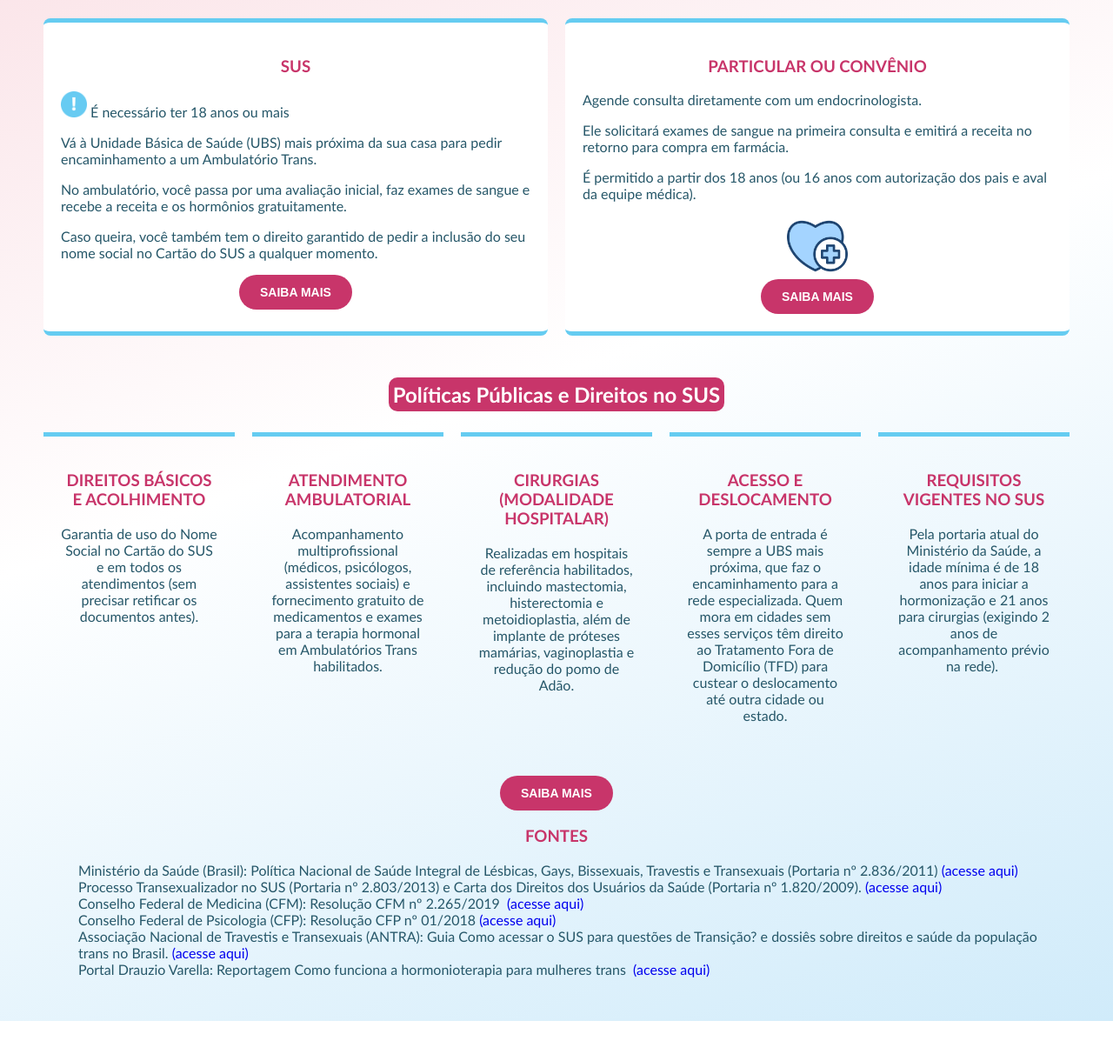
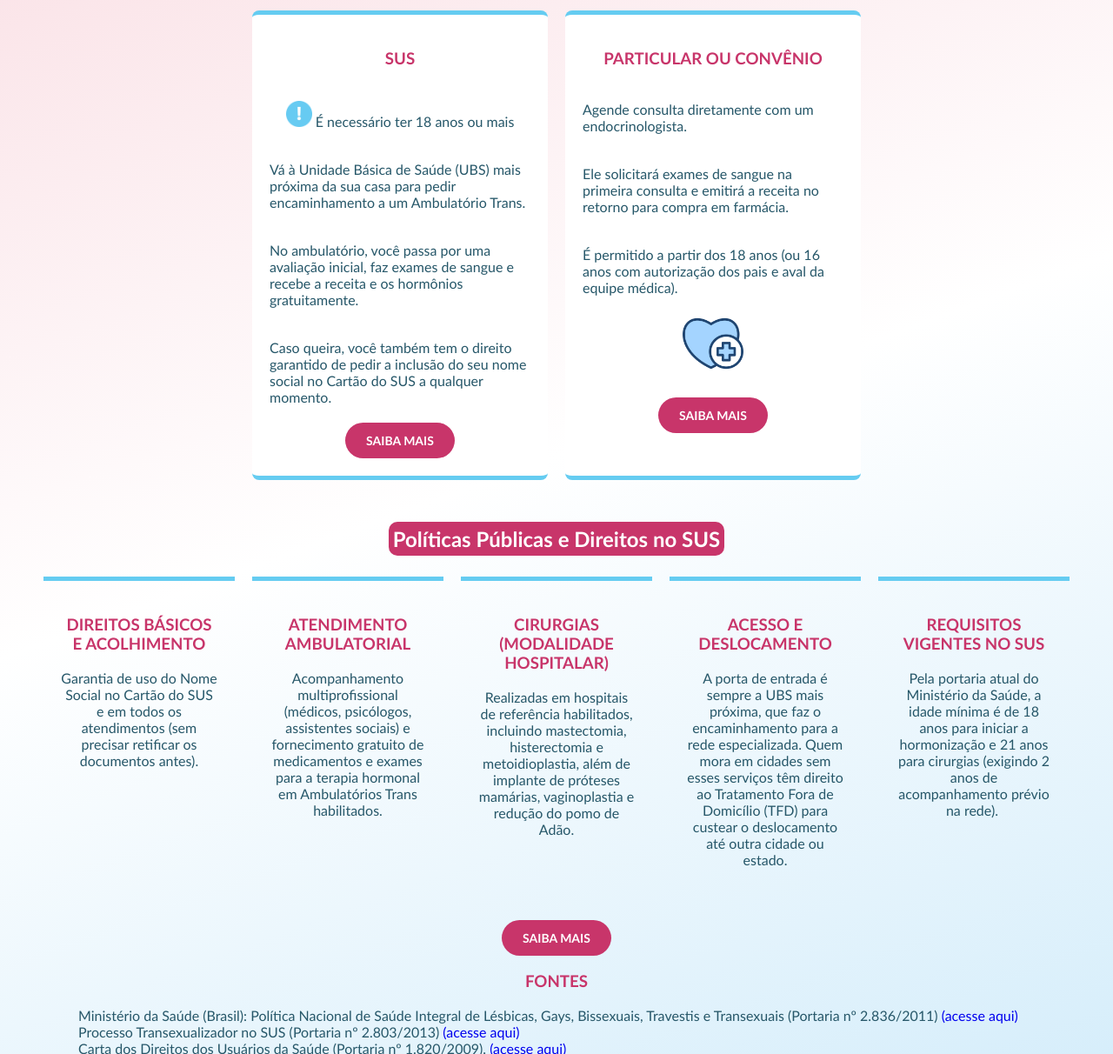
Before and after one commit to GabrielHebertReis/site-cantinho-trans, a plain HTML site: page saude.html in a window 1280 px wide. Shown: the part 310-1522 px from the top of the page at 87% size. Before the commit the page ends 1484 px from the top, so only its background shows below. Drawn offline with Linux system fonts and the light colour scheme.

Commit message:
estilização da página saúde e atualização de links

```diff
--- a/css/style.css
+++ b/css/style.css
@@ -65,7 +65,7 @@ section{
     color: var(--branco-fundo);
 }
 
-button{
+.botao{
     background: var(--rosa-escuro);
     padding: 12px 24px;
     border: none;
@@ -77,7 +77,7 @@ button{
     font-weight: bold;
 }
 
-button:hover {
+.botao:hover {
   background: var(--azul-claro);
 }
 
@@ -99,6 +99,11 @@ ul{
     border-radius: 8px;
     border-top: 5px solid var(--azul-claro);
     border-bottom: 5px solid var(--azul-claro);
+    display: flex;
+    flex-direction: column;
+    align-items: center;
+    gap: 4px;
+    width: 300px;
 }
 
 .cartao-redondo p{
--- a/saude.html
+++ b/saude.html
@@ -39,7 +39,7 @@
                     <p>No ambulatório, você passa por uma avaliação inicial, faz exames de sangue e recebe a receita e os hormônios gratuitamente.</p>
 
                     <p>Caso queira, você também tem o direito garantido de pedir a inclusão do seu nome social no Cartão do SUS a qualquer momento.</p>
-                    <button>Saiba mais</button>
+                    <a class="botao" href="https://www.saude.mg.gov.br/wp-content/uploads/2019/03/PORTARIA-No-2.803-Processo-Transexualizador-383.pdf">Saiba mais</a>
                 </div>
                 <div class="cartao-redondo">
                     <h3>Particular ou Convênio</h3>
@@ -50,7 +50,7 @@
                     <p>É permitido a partir dos 18 anos (ou 16 anos com autorização dos pais e aval da equipe médica).</p>
                     <img class="coracao" src="imgs/blueheart.png">
                     <br>
-                    <button>Saiba mais</button>
+                    <a class="botao" href="https://sistemas.cfm.org.br/normas/visualizar/resolucoes/BR/2019/2265">Saiba mais</a>
                 </div>
             </div>
         </section>
@@ -82,14 +82,16 @@
                     <p>Pela portaria atual do Ministério da Saúde, a idade mínima é de 18 anos para iniciar a hormonização e 21 anos para cirurgias (exigindo 2 anos de acompanhamento prévio na rede). </p>
                 </div>
             </div>
-            <button>Saiba mais</button>
+            <a class="botao" href="https://antrabrasil.org/2020/07/27/como-acessar-o-sus-para-questoes-de-transicao/">Saiba mais</a>
         </section>
         <div>
             <h3>Fontes</h3>
             <ul>
                 <li>Ministério da Saúde (Brasil): Política Nacional de Saúde Integral de Lésbicas, Gays, Bissexuais, Travestis e Transexuais (Portaria nº 2.836/2011) <a href="https://drive.prefeitura.sp.gov.br/cidade/secretarias/upload/saude/PORTARIA2836_11_Politica_Nacional_LGBT.pdf">(acesse aqui)</a></li>
 
-                <li>Processo Transexualizador no SUS (Portaria nº 2.803/2013) e Carta dos Direitos dos Usuários da Saúde (Portaria nº 1.820/2009). <a href="https://www.cremeb.org.br/wp-content/uploads/2017/06/PORT-MS_GM-1820-2009.pdf">(acesse aqui)</a></li>
+                <li>Processo Transexualizador no SUS (Portaria nº 2.803/2013) <a href="https://www.saude.mg.gov.br/wp-content/uploads/2019/03/PORTARIA-No-2.803-Processo-Transexualizador-383.pdf">(acesse aqui)</a></li>
+
+                <li>Carta dos Direitos dos Usuários da Saúde (Portaria nº 1.820/2009). <a href="https://www.cremeb.org.br/wp-content/uploads/2017/06/PORT-MS_GM-1820-2009.pdf">(acesse aqui)</a></li>
 
                 <li>Conselho Federal de Medicina (CFM): Resolução CFM nº 2.265/2019  <a href="https://sistemas.cfm.org.br/normas/visualizar/resolucoes/BR/2019/2265">(acesse aqui)</a></li>
 
```
